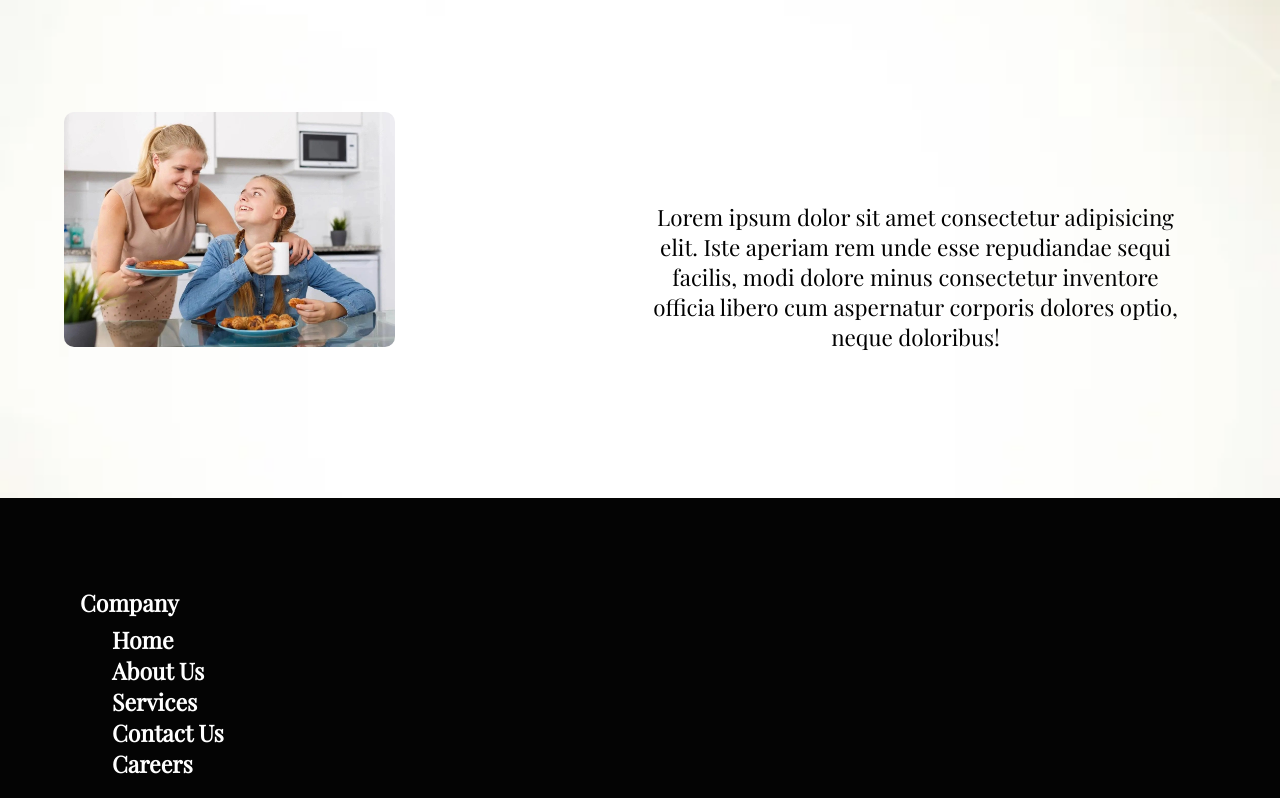
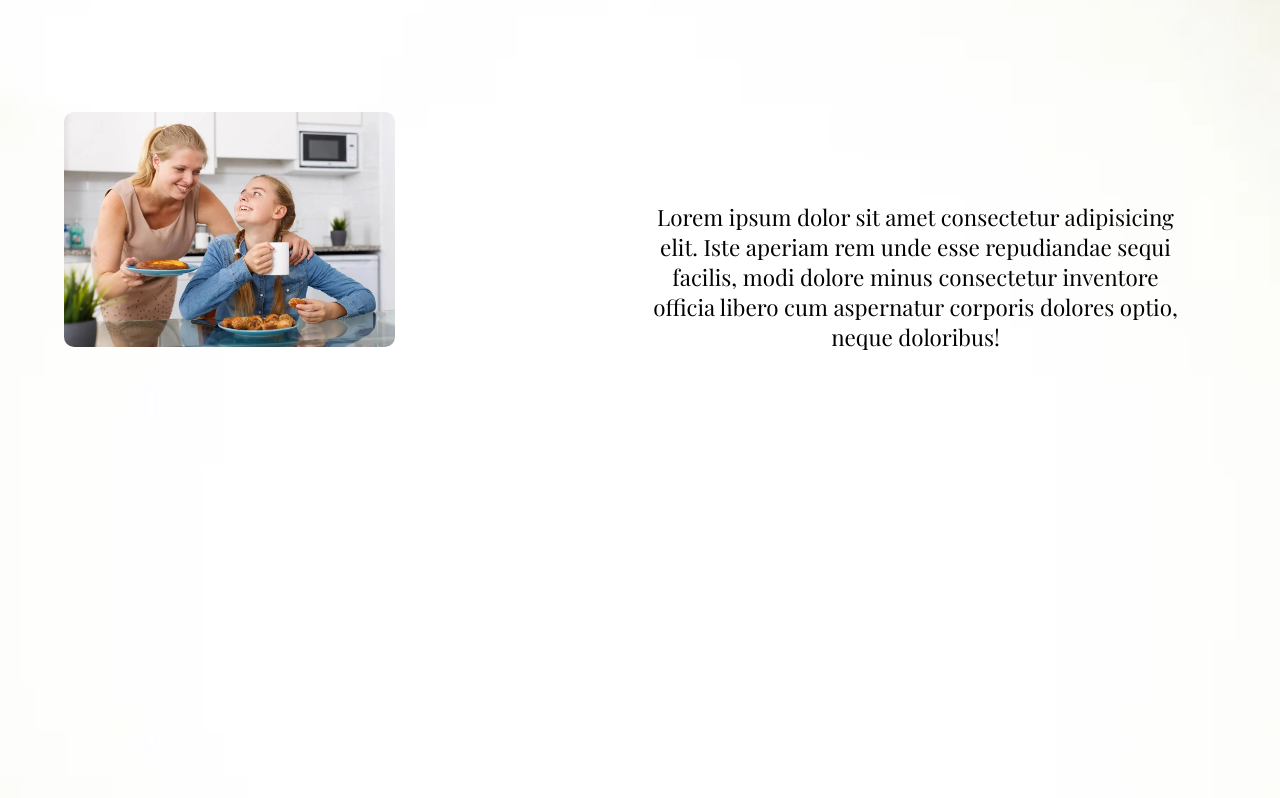
Before and after one commit to AdedoyinMatread40/Matread-Website, a React (Create React App) app: page /about-us in a window 1280 px wide. Shown: the part 672-1470 px from the top of the page. Built offline with nearby package versions, Linux system fonts and the light colour scheme.

Commit message:
Resized About Us Page Possibly not done yet

```diff
--- a/src/cssFiles/AboutDescription.css
+++ b/src/cssFiles/AboutDescription.css
@@ -197,6 +197,12 @@
 
 }
 
+@media screen and (max-height: 1085px){
+    .about-con{
+        height: 120vh;
+    }
+}
+
 @media screen and (max-width: 616px){
     .about-2{
         margin-top: 220px;
@@ -209,6 +215,18 @@
     .hero-content2 p{
 
         font-size: 1.2em;
+    }
+}
+
+@media screen and (max-height: 909px){
+    .about-con{
+        height: 140vh;
+    }
+}
+
+@media screen and (max-height: 779px){
+    .about-con{
+        height: 160vh;
     }
 }
 
@@ -410,6 +428,12 @@
     }
 }
 
+@media screen and (max-height: 675px){
+    .about-con{
+        height: 190vh;
+    }
+}
+
 @media screen and (max-width: 375px) and (max-height: 667px){
     .about-con{
         width: 175vw;
@@ -456,6 +480,12 @@
     .about-con{
         width: 202vw;
 
+    }
+}
+
+@media screen and (max-height: 579px){
+    .about-con{
+        height: 210vh;
     }
 }
 
@@ -547,3 +577,15 @@
         margin-right: 440px;
      }
 }
+
+@media screen and (max-height: 510px){
+    .about-con{
+        height: 230vh;
+    }
+}
+
+@media screen and (max-height: 473px){
+    .about-con{
+        height: 260vh;
+    }
+}
--- a/src/cssFiles/Footer.css
+++ b/src/cssFiles/Footer.css
@@ -1,7 +1,6 @@
 
 .section_padding{
     padding: 5rem 4rem;
-
 }
 
 @media screen and (max-width: 530px){
@@ -30,7 +29,7 @@
 
 .footer{
     background-color: rgba(0, 0, 0, 0.986);
-    position: static;
+    min-height: 40vh;
 }
 
 .sb_footer{
@@ -256,3 +255,7 @@
 
     }
 }
+
+@media screen and (max-height: 424px){
+
+}
```
